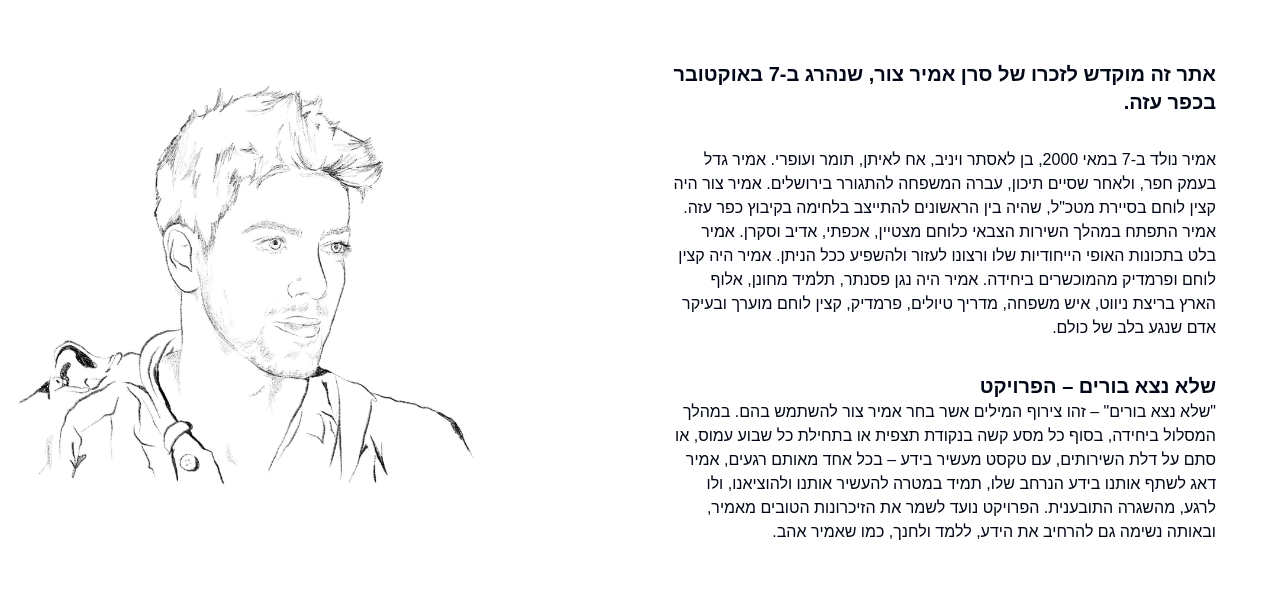
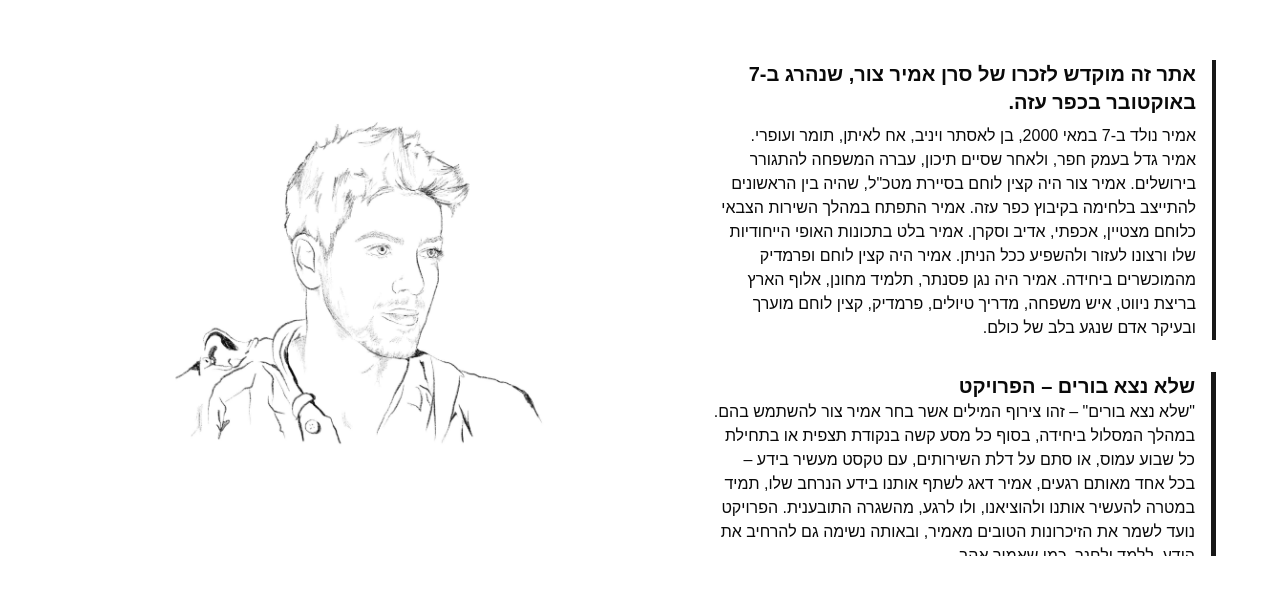
Before and after one commit to itaibiton/amir-tsur, a Next.js app: page / in a window 1280 px wide. Shown: the part 124-718 px from the top of the page. Built offline with nearby package versions, Linux system fonts and the light colour scheme.

Commit message:
minor styles

```diff
--- a/src/app/globals.css
+++ b/src/app/globals.css
@@ -9,52 +9,51 @@ body {
 @layer base {
 	:root {
 		--background: 0 0% 100%;
-		--foreground: 222.2 84% 4.9%;
+		--foreground: 0 0% 3.9%;
 		--card: 0 0% 100%;
-		--card-foreground: 222.2 84% 4.9%;
+		--card-foreground: 0 0% 3.9%;
 		--popover: 0 0% 100%;
-		--popover-foreground: 222.2 84% 4.9%;
-		--primary: 221.2 83.2% 53.3%;
-		--primary-foreground: 210 40% 98%;
-		--secondary: 210 40% 96.1%;
-		--secondary-foreground: 222.2 47.4% 11.2%;
-		--muted: 210 40% 96.1%;
-		--muted-foreground: 215.4 16.3% 46.9%;
-		--accent: 210 40% 96.1%;
-		--accent-foreground: 222.2 47.4% 11.2%;
+		--popover-foreground: 0 0% 3.9%;
+		--primary: 0 0% 9%;
+		--primary-foreground: 0 0% 98%;
+		--secondary: 0 0% 96.1%;
+		--secondary-foreground: 0 0% 9%;
+		--muted: 0 0% 96.1%;
+		--muted-foreground: 0 0% 45.1%;
+		--accent: 0 0% 96.1%;
+		--accent-foreground: 0 0% 9%;
 		--destructive: 0 84.2% 60.2%;
-		--destructive-foreground: 210 40% 98%;
-		--border: 214.3 31.8% 91.4%;
-		--input: 214.3 31.8% 91.4%;
-		--ring: 221.2 83.2% 53.3%;
-		--radius: 0.5rem;
+		--destructive-foreground: 0 0% 98%;
+		--border: 0 0% 89.8%;
+		--input: 0 0% 89.8%;
+		--ring: 0 0% 3.9%;
 		--chart-1: 12 76% 61%;
 		--chart-2: 173 58% 39%;
 		--chart-3: 197 37% 24%;
 		--chart-4: 43 74% 66%;
 		--chart-5: 27 87% 67%;
+		--radius: 0.5rem;
 	}
-
 	.dark {
-		--background: 222.2 84% 4.9%;
-		--foreground: 210 40% 98%;
-		--card: 222.2 84% 4.9%;
-		--card-foreground: 210 40% 98%;
-		--popover: 222.2 84% 4.9%;
-		--popover-foreground: 210 40% 98%;
-		--primary: 217.2 91.2% 59.8%;
-		--primary-foreground: 222.2 47.4% 11.2%;
-		--secondary: 217.2 32.6% 17.5%;
-		--secondary-foreground: 210 40% 98%;
-		--muted: 217.2 32.6% 17.5%;
-		--muted-foreground: 215 20.2% 65.1%;
-		--accent: 217.2 32.6% 17.5%;
-		--accent-foreground: 210 40% 98%;
+		--background: 0 0% 3.9%;
+		--foreground: 0 0% 98%;
+		--card: 0 0% 3.9%;
+		--card-foreground: 0 0% 98%;
+		--popover: 0 0% 3.9%;
+		--popover-foreground: 0 0% 98%;
+		--primary: 0 0% 98%;
+		--primary-foreground: 0 0% 9%;
+		--secondary: 0 0% 14.9%;
+		--secondary-foreground: 0 0% 98%;
+		--muted: 0 0% 14.9%;
+		--muted-foreground: 0 0% 63.9%;
+		--accent: 0 0% 14.9%;
+		--accent-foreground: 0 0% 98%;
 		--destructive: 0 62.8% 30.6%;
-		--destructive-foreground: 210 40% 98%;
-		--border: 217.2 32.6% 17.5%;
-		--input: 217.2 32.6% 17.5%;
-		--ring: 224.3 76.3% 48%;
+		--destructive-foreground: 0 0% 98%;
+		--border: 0 0% 14.9%;
+		--input: 0 0% 14.9%;
+		--ring: 0 0% 83.1%;
 		--chart-1: 220 70% 50%;
 		--chart-2: 160 60% 45%;
 		--chart-3: 30 80% 55%;
--- a/src/app/page.tsx
+++ b/src/app/page.tsx
@@ -9,8 +9,8 @@ export default function Home() {
 			<motion.div
 				initial={{ opacity: 0, y: 100 }}
 				animate={{ opacity: 1, y: 0 }}
-				transition={{ duration: 0.25 }}
-				className="w-full h-fit items-center justify-center flex"
+				transition={{ duration: 0.3 }}
+				className="w-full h-fit items-center justify-center flex  md:pl-40 pl-12"
 			>
 				<Image
 					src="/amir-draw.jpg"
@@ -22,73 +22,75 @@ export default function Home() {
 				/>
 			</motion.div>
 			<div
-				className={`w-full overflow-y-auto flex flex-col h-fit gap-4 md:gap-6 xl:gap-8  max-h-[70vh] p-12 md:p-16`}
+				className={`w-full overflow-y-auto flex flex-col gap-4 md:gap-6 xl:gap-8  max-h-[70vh] p-12 md:p-16 h-full`}
 			>
 				<motion.div
 					initial={{ opacity: 0, y: 100 }}
 					animate={{ opacity: 1, y: 0 }}
-					transition={{ duration: 0.25, delay: 0.3 }}
+					transition={{ duration: 0.3, delay: 0.1, type: "spring" }}
+					className="flex flex-row  gap-4"
 					style={{ direction: "rtl" }}
 				>
-					<p className="font-semibold text-xl">
+					<div className="w-8 h-full bg-primary" />
+					<div className="flex flex-col">
+						<div>
+							<p className="font-semibold text-xl mb-2">
 								אתר זה מוקדש לזכרו של סרן אמיר צור, שנהרג ב-7 באוקטובר בכפר עזה.
 							</p>
+						</div>
+						<p>
+							אמיר נולד ב-7 במאי 2000, בן לאסתר ויניב, אח לאיתן, תומר ועופרי.
+							אמיר גדל בעמק חפר, ולאחר שסיים תיכון, עברה המשפחה להתגורר
+							בירושלים. אמיר צור היה קצין לוחם בסיירת מטכ&quot;ל, שהיה בין
+							הראשונים להתייצב בלחימה בקיבוץ כפר עזה. אמיר התפתח במהלך השירות
+							הצבאי כלוחם מצטיין, אכפתי, אדיב וסקרן. אמיר בלט בתכונות האופי
+							הייחודיות שלו ורצונו לעזור ולהשפיע ככל הניתן. אמיר היה קצין לוחם
+							ופרמדיק מהמוכשרים ביחידה. אמיר היה נגן פסנתר, תלמיד מחונן, אלוף
+							הארץ בריצת ניווט, איש משפחה, מדריך טיולים, פרמדיק, קצין לוחם מוערך
+							ובעיקר אדם שנגע בלב של כולם.
+						</p>
+					</div>
 				</motion.div>
-
 				<motion.div
 					initial={{ opacity: 0, y: 100 }}
 					animate={{ opacity: 1, y: 0 }}
-					transition={{ duration: 0.25, delay: 0.6 }}
-					className="max-w-3xl mx-auto"
+					transition={{ duration: 0.3, delay: 0.2, type: "spring" }}
+					className="flex flex-row  gap-4"
 					style={{ direction: "rtl" }}
 				>
+					<div className="w-8 h-full bg-primary" />
+					<div className="flex flex-col">
+						<p className="font-semibold text-xl">שלא נצא בורים – הפרויקט</p>
 						<p>
-						אמיר נולד ב-7 במאי 2000, בן לאסתר ויניב, אח לאיתן, תומר ועופרי. אמיר
-						גדל בעמק חפר, ולאחר שסיים תיכון, עברה המשפחה להתגורר בירושלים. אמיר
-						צור היה קצין לוחם בסיירת מטכ&quot;ל, שהיה בין הראשונים להתייצב
-						בלחימה בקיבוץ כפר עזה. אמיר התפתח במהלך השירות הצבאי כלוחם מצטיין,
-						אכפתי, אדיב וסקרן. אמיר בלט בתכונות האופי הייחודיות שלו ורצונו לעזור
-						ולהשפיע ככל הניתן. אמיר היה קצין לוחם ופרמדיק מהמוכשרים ביחידה. אמיר
-						היה נגן פסנתר, תלמיד מחונן, אלוף הארץ בריצת ניווט, איש משפחה, מדריך
-						טיולים, פרמדיק, קצין לוחם מוערך ובעיקר אדם שנגע בלב של כולם.
+							&quot;שלא נצא בורים&quot; – זהו צירוף המילים אשר בחר אמיר צור
+							להשתמש בהם. במהלך המסלול ביחידה, בסוף כל מסע קשה בנקודת תצפית או
+							בתחילת כל שבוע עמוס, או סתם על דלת השירותים, עם טקסט מעשיר בידע –
+							בכל אחד מאותם רגעים, אמיר דאג לשתף אותנו בידע הנרחב שלו, תמיד
+							במטרה להעשיר אותנו ולהוציאנו, ולו לרגע, מהשגרה התובענית. הפרויקט
+							נועד לשמר את הזיכרונות הטובים מאמיר, ובאותה נשימה גם להרחיב את
+							הידע, ללמד ולחנך, כמו שאמיר אהב.
 						</p>
+					</div>
 				</motion.div>
-
 				<motion.div
 					initial={{ opacity: 0, y: 100 }}
 					animate={{ opacity: 1, y: 0 }}
-					transition={{ duration: 0.25, delay: 0.9 }}
-					className="max-w-3xl mx-auto"
+					transition={{ duration: 0.3, delay: 0.3, type: "spring" }}
+					className="flex flex-row  gap-4"
 					style={{ direction: "rtl" }}
 				>
-					<p className="font-semibold text-xl">שלא נצא בורים – הפרויקט</p>
-					<p>
-						&quot;שלא נצא בורים&quot; – זהו צירוף המילים אשר בחר אמיר צור להשתמש
-						בהם. במהלך המסלול ביחידה, בסוף כל מסע קשה בנקודת תצפית או בתחילת כל
-						שבוע עמוס, או סתם על דלת השירותים, עם טקסט מעשיר בידע – בכל אחד
-						מאותם רגעים, אמיר דאג לשתף אותנו בידע הנרחב שלו, תמיד במטרה להעשיר
-						אותנו ולהוציאנו, ולו לרגע, מהשגרה התובענית. הפרויקט נועד לשמר את
-						הזיכרונות הטובים מאמיר, ובאותה נשימה גם להרחיב את הידע, ללמד ולחנך,
-						כמו שאמיר אהב.
-					</p>
-				</motion.div>
-
-				<motion.div
-					initial={{ opacity: 0, y: 100 }}
-					animate={{ opacity: 1, y: 0 }}
-					transition={{ duration: 0.25, delay: 1.2 }}
-					className="max-w-3xl mx-auto"
-					style={{ direction: "rtl" }}
-				>
+					<div className="w-8 h-full bg-primary" />
+					<div className="flex flex-col">
 						<p className="font-semibold text-xl">צוות חותם</p>
 						<p>
-						צוות חותם הוא צוות הלוחמים בסיירת מטכ&quot;ל אליו השתייך אמיר. הצוות
-						במהלך המלחמה חשב על דרך להנציח את אמיר ואת מטרת אמיר. לאורך המדינה
-						קיימות מספר נקודות להן יש קשר מיוחד לאמיר ולצוות. בכל אחת מהנקודות
-						קיים מונומנט צנוע המשתלב עם הנוף, ובתוכו מוטמע ברקוד קטן. הברקוד
-						נועד לפתוח אתר שלם מלא בתוכן העשרה על הנקודה בה נסרק הברקוד, ועל שאר
-						הנקודות בארץ, ובכך להכיר את אמיר ואת דרכו.
+							צוות חותם הוא צוות הלוחמים בסיירת מטכ&quot;ל אליו השתייך אמיר.
+							הצוות במהלך המלחמה חשב על דרך להנציח את אמיר ואת מטרת אמיר. לאורך
+							המדינה קיימות מספר נקודות להן יש קשר מיוחד לאמיר ולצוות. בכל אחת
+							מהנקודות קיים מונומנט צנוע המשתלב עם הנוף, ובתוכו מוטמע ברקוד קטן.
+							הברקוד נועד לפתוח אתר שלם מלא בתוכן העשרה על הנקודה בה נסרק
+							הברקוד, ועל שאר הנקודות בארץ, ובכך להכיר את אמיר ואת דרכו.
 						</p>
+					</div>
 				</motion.div>
 			</div>
 		</div>
--- /dev/null
+++ b/src/components/ui/card.tsx
@@ -0,0 +1,79 @@
+import * as React from "react"
+
+import { cn } from "@/lib/utils"
+
+const Card = React.forwardRef<
+  HTMLDivElement,
+  React.HTMLAttributes<HTMLDivElement>
+>(({ className, ...props }, ref) => (
+  <div
+    ref={ref}
+    className={cn(
+      "rounded-lg border bg-card text-card-foreground shadow-sm",
+      className
+    )}
+    {...props}
+  />
+))
+Card.displayName = "Card"
+
+const CardHeader = React.forwardRef<
+  HTMLDivElement,
+  React.HTMLAttributes<HTMLDivElement>
+>(({ className, ...props }, ref) => (
+  <div
+    ref={ref}
+    className={cn("flex flex-col space-y-1.5 p-6", className)}
+    {...props}
+  />
+))
+CardHeader.displayName = "CardHeader"
+
+const CardTitle = React.forwardRef<
+  HTMLDivElement,
+  React.HTMLAttributes<HTMLDivElement>
+>(({ className, ...props }, ref) => (
+  <div
+    ref={ref}
+    className={cn(
+      "text-2xl font-semibold leading-none tracking-tight",
+      className
+    )}
+    {...props}
+  />
+))
+CardTitle.displayName = "CardTitle"
+
+const CardDescription = React.forwardRef<
+  HTMLDivElement,
+  React.HTMLAttributes<HTMLDivElement>
+>(({ className, ...props }, ref) => (
+  <div
+    ref={ref}
+    className={cn("text-sm text-muted-foreground", className)}
+    {...props}
+  />
+))
+CardDescription.displayName = "CardDescription"
+
+const CardContent = React.forwardRef<
+  HTMLDivElement,
+  React.HTMLAttributes<HTMLDivElement>
+>(({ className, ...props }, ref) => (
+  <div ref={ref} className={cn("p-6 pt-0", className)} {...props} />
+))
+CardContent.displayName = "CardContent"
+
+const CardFooter = React.forwardRef<
+  HTMLDivElement,
+  React.HTMLAttributes<HTMLDivElement>
+>(({ className, ...props }, ref) => (
+  <div
+    ref={ref}
+    className={cn("flex items-center p-6 pt-0", className)}
+    {...props}
+  />
+))
+CardFooter.displayName = "CardFooter"
+
+export { Card, CardHeader, CardFooter, CardTitle, CardDescription, CardContent }
```
Lines whose indentation alone changed are shown as unchanged.
